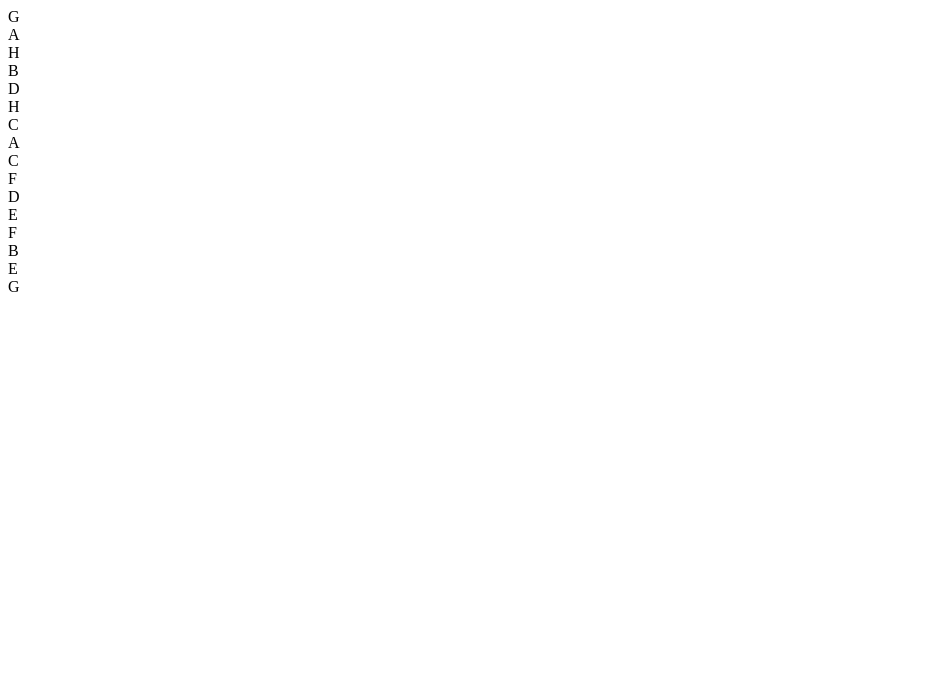
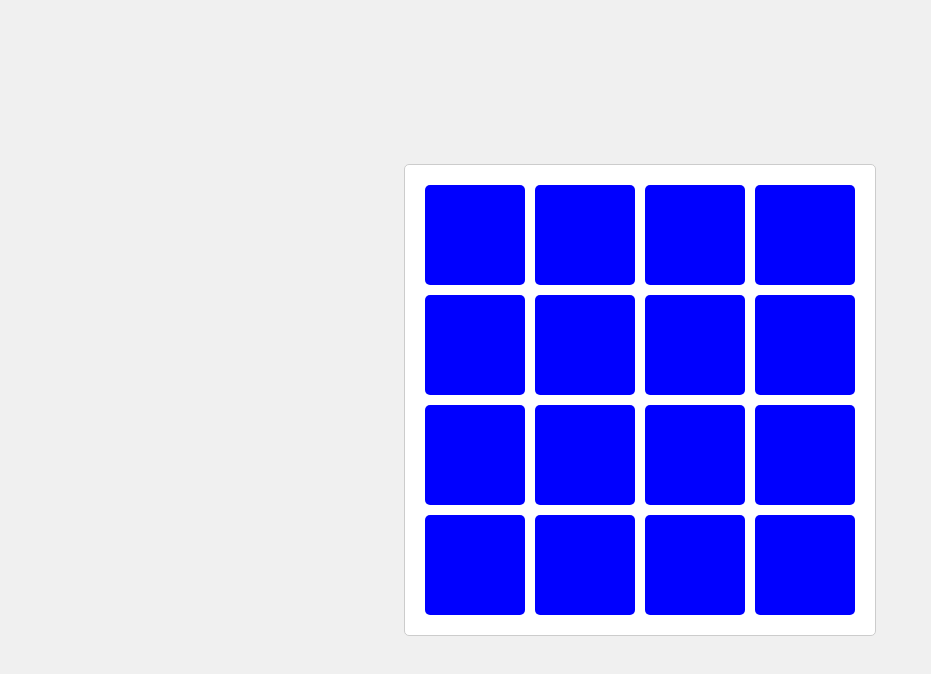
Before and after one commit to nat730/memory, a website built with Vite: page index.html in a window 1280 px wide. Shown: the whole page, without its empty margins (0-931 px from the left). Built offline with nearby package versions, Linux system fonts and the light colour scheme.

Commit message:
2023-08-18 - jeu_fonctionnel

```diff
--- a/index.html
+++ b/index.html
@@ -1,5 +1,5 @@
 <!doctype html>
-<html lang="en">
+<html lang="fr">
 
 <head>
   <link rel="stylesheet" href="src/style.css">
@@ -9,9 +9,8 @@
   <title>Vite + TS</title>
 </head>
 
-<body>
-  <div id="game-container"></div>
-  <script type="module" src="src/main.ts"></script>
-</body>
-
-</html>
+  <body>
+      <div id="game-container" class="game-container"></div>
+      <script type="module" src="src/main.ts"></script>
+  </body>
+  </html>
--- a/src/main.ts
+++ b/src/main.ts
@@ -1,43 +1,57 @@
-// Définir une classe Tile pour représenter chaque tuile
-class Tile {
-    public id: number;
-    public value: string;
-    public flipped: boolean;
-
-    constructor(id: number, value: string) {
-        this.id = id;
-        this.value = value;
-        this.flipped = false;
-    }
-}
-
-// Mélanger un tableau en utilisant l'algorithme Fisher-Yates (sources : https://fr.wikipedia.org/wiki/Mélange_de_Fisher-Yates)
-function shuffleArray(array: any[]): void {
+// Mélanger un tableau en utilisant l'algorithme Fisher-Yates
+function shuffleArray(array: any[]) {
     for (let i = array.length - 1; i > 0; i--) {
         const j = Math.floor(Math.random() * (i + 1));
         [array[i], array[j]] = [array[j], array[i]];
     }
 }
 
-
 // Créer un tableau de valeurs de tuiles
-const tileValues = ['A', 'B', 'C', 'D', 'E', 'F', 'G', 'H', 'A', 'B', 'C', 'D', 'E', 'F', 'G', 'H'];
-
+const tilevalues = ['A', 'B', 'C', 'D', 'E', 'F', 'G', 'H', 'A', 'B', 'C', 'D', 'E', 'F', 'G', 'H'];
 // Mélanger les valeurs de tuiles
-shuffleArray(tileValues);
-
-// Créer un tableau d'objets Tuile
-const tiles: Tile[] = tileValues.map((value, index) => new Tile(index, value));
+shuffleArray(tilevalues);
 
 // Créer un conteneur pour le plateau de jeu
-const gameContainer = document.querySelector('#game-container');
+const gameContainer = document.querySelector('#game-container') as HTMLDivElement;
+
+let flippedTiles: HTMLElement[] = []; // Array to hold the flipped tiles
+
+// Fonction pour gérer le clic sur une tuile
+function handleTileClick(tileElement: HTMLElement) {
+    if (flippedTiles.length < 2 && !flippedTiles.includes(tileElement)) {
+        tileElement.style.color = "yellow";
+        flippedTiles.push(tileElement);
+        if (flippedTiles.length === 2) {
+            const tile1 = flippedTiles[0].innerText;
+            const tile2 = flippedTiles[1].innerText;
+            if (tile1 === tile2) {
+                // Les tuiles correspondent
+                flippedTiles.forEach(tile => {
+                    tile.style.color = 'red';
+                    tile.removeEventListener('click', handleTileClick);
+                });
+                flippedTiles = [];
+            } else {
+                // Les tuiles ne correspondent pas
+                setTimeout(() => {
+                    flippedTiles.forEach(tile => {
+                        tile.style.color = 'blue';
+                    });
+                    flippedTiles = [];
+                }, 1000);
+            }
+        }
+    }
+}
 
 // Créer et afficher les tuiles sur le plateau de jeu
-tiles.forEach(tile => {
+tilevalues.forEach(tile => {
     const tileElement = document.createElement('div');
     tileElement.classList.add('tile');
-    tileElement.dataset.id = tile.id.toString();
-    tileElement.innerText = tile.value;
+    tileElement.innerText = tile;
+    tileElement.style.color = 'blue';
+    tileElement.addEventListener('click', () => {
+        handleTileClick(tileElement);
+    });
     gameContainer?.appendChild(tileElement);
-
-    });
+});
--- a/src/style.css
+++ b/src/style.css
@@ -1,11 +1,33 @@
-.carte1 {
-	width: 10%;
-	height: 10%;
-	background-color: black;
-  }
+body {
+  display: flex;
+  justify-content: center;
+  align-items: center;
+  min-height: 100vh;
+  margin: 0;
+  background-color: #f0f0f0;
+}
 
-  .carte-liste{
-width: 100%;
-height: 100px ;
+.game-container {
+  display: grid;
+  grid-template-columns: repeat(4, 100px);
+  grid-gap: 10px;
+  background-color: white;
+  padding: 20px;
+  border: 1px solid #ccc;
+  border-radius: 5px;
+}
 
-  }
+.tile {
+  display: flex;
+  justify-content: center;
+  align-items: center;
+  width: 100px;
+  height: 100px;
+  background-color: blue;
+  color: white;
+  font-size: 24px;
+  font-weight: bold;
+  cursor: pointer;
+  border-radius: 5px;
+  transition: background-color 0.5s ease-in-out;
+}
```
